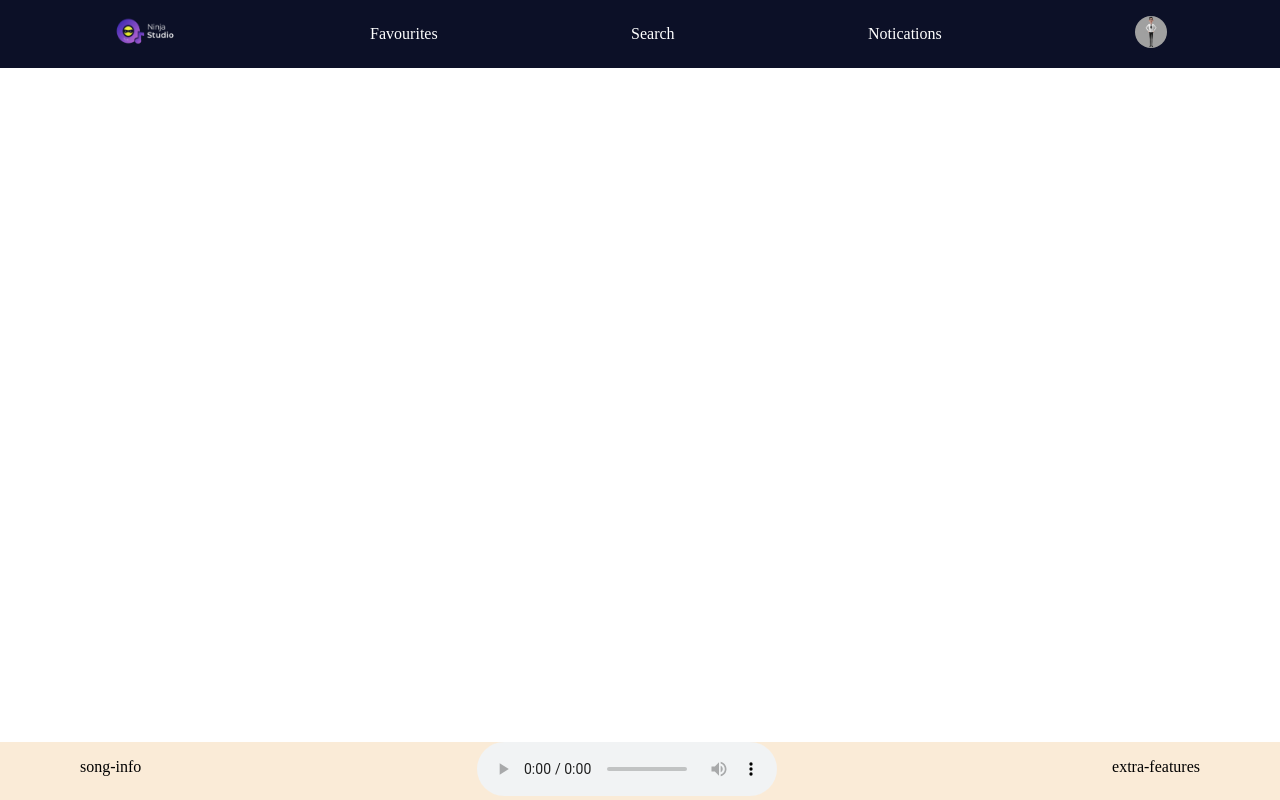
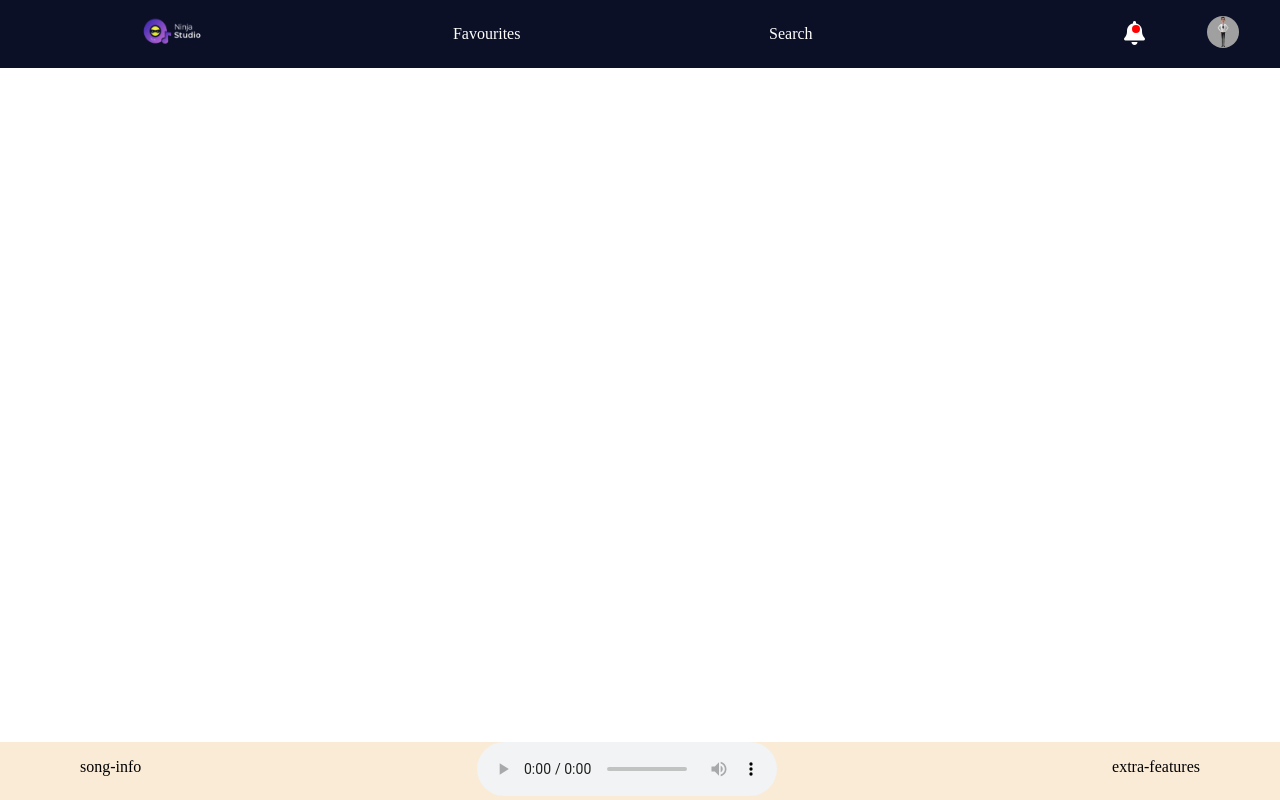
Before and after one commit to purushotham-rayi/music-player, a plain HTML site: page index.html in a window 1280 px wide. Drawn offline with Linux system fonts and the light colour scheme.

Commit message:
added notification icon

```diff
--- a/index.html
+++ b/index.html
@@ -51,8 +51,13 @@
         <li>
           <a href="#"> Search </a>
         </li>
-        <li>
-          <a href="#">Notications</a>
+        <li class="notification">
+          <a href="#">
+            <div class="notification-container">
+              <span><i class="fa-solid fa-bell fa-xl"></i></span>
+              <span class="notification-dot"></span>
+            </div>
+          </a>
         </li>
         <li class="account">
           <a href="#">
@@ -71,6 +76,8 @@
       <!-- song genres rectangle -->
       <!-- latest english section -->
       <!-- latest hindi section -->
+
+      <!-- -------------------------------------------------------------------------------- -->
 
       <!-- player controls -->
       <div class="music-player-options">
--- a/styles.css
+++ b/styles.css
@@ -1,7 +1,7 @@
 body {
   margin: 0%;
 }
-
+/* ------------------------------------------------------------------- */
 /* nav menu */
 nav {
   background-color: #0c1027;
@@ -49,13 +49,37 @@ nav li {
   justify-content: space-between;
 }
 
+/* --------------------------------------------------------------------- */
+
 /* home icon */
 .horizontal-list img {
   height: 2rem;
   width: 4rem;
 }
 
+/* notification properties */
+.notification {
+  margin-right: -5%;
+  margin-left: 15%;
+}
+.notification-container {
+  height: auto;
+  width: auto;
+}
+.notification-dot {
+  height: 0.5em;
+  width: 0.5em;
+  border-radius: 50%;
+  background-color: red;
+  position: absolute;
+  margin-left: -1%;
+}
+
 /* account icon */
+.account {
+  margin-right: 2%;
+}
+
 .account img {
   height: 2rem;
   width: 2rem;
@@ -75,7 +99,7 @@ nav li {
   color: white;
 }
 
-/* ------------------------------------- */
+/* --------------------------------------------------------------------------------------------------- */
 
 /* music player controls at bottom */
 .music-player-options {
```
